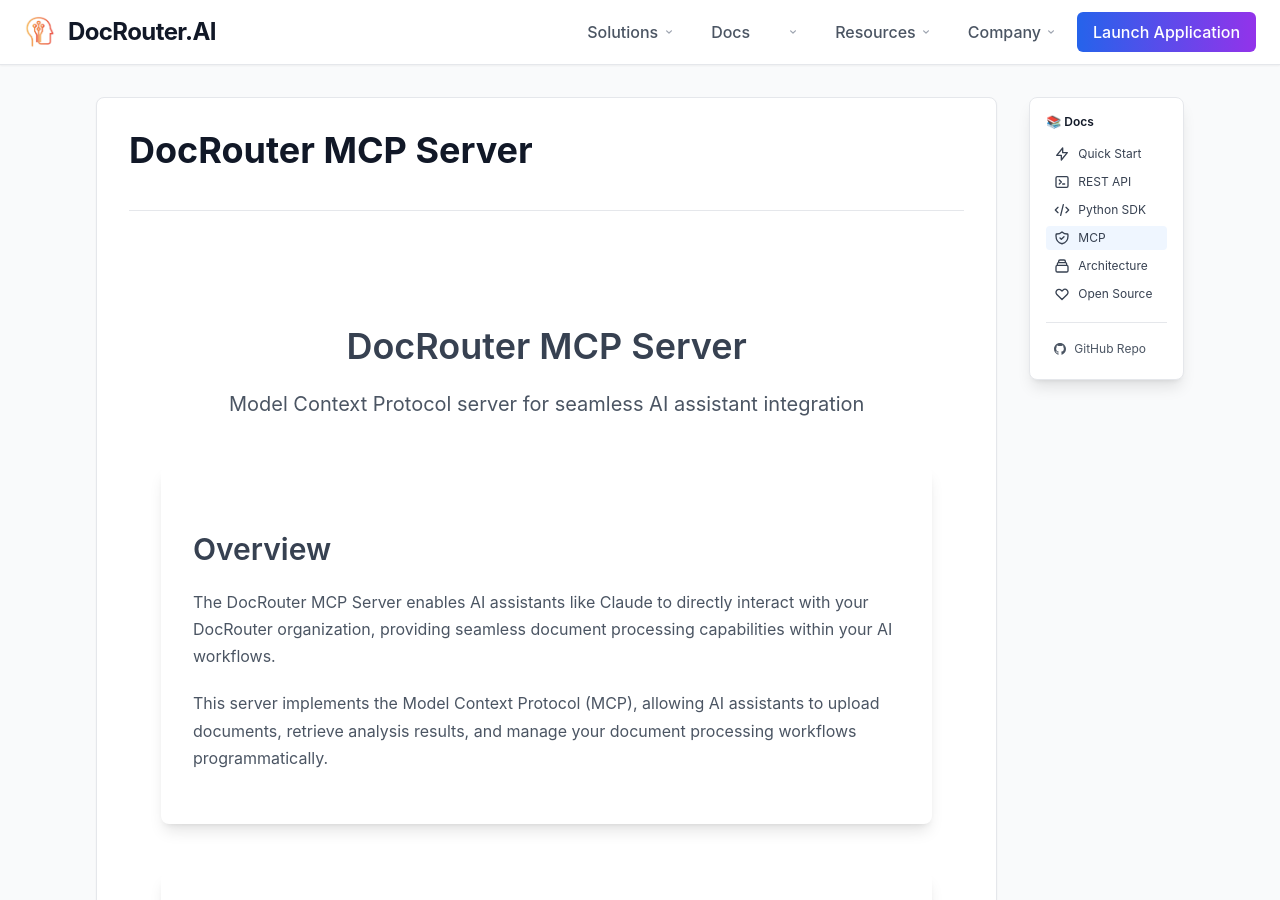
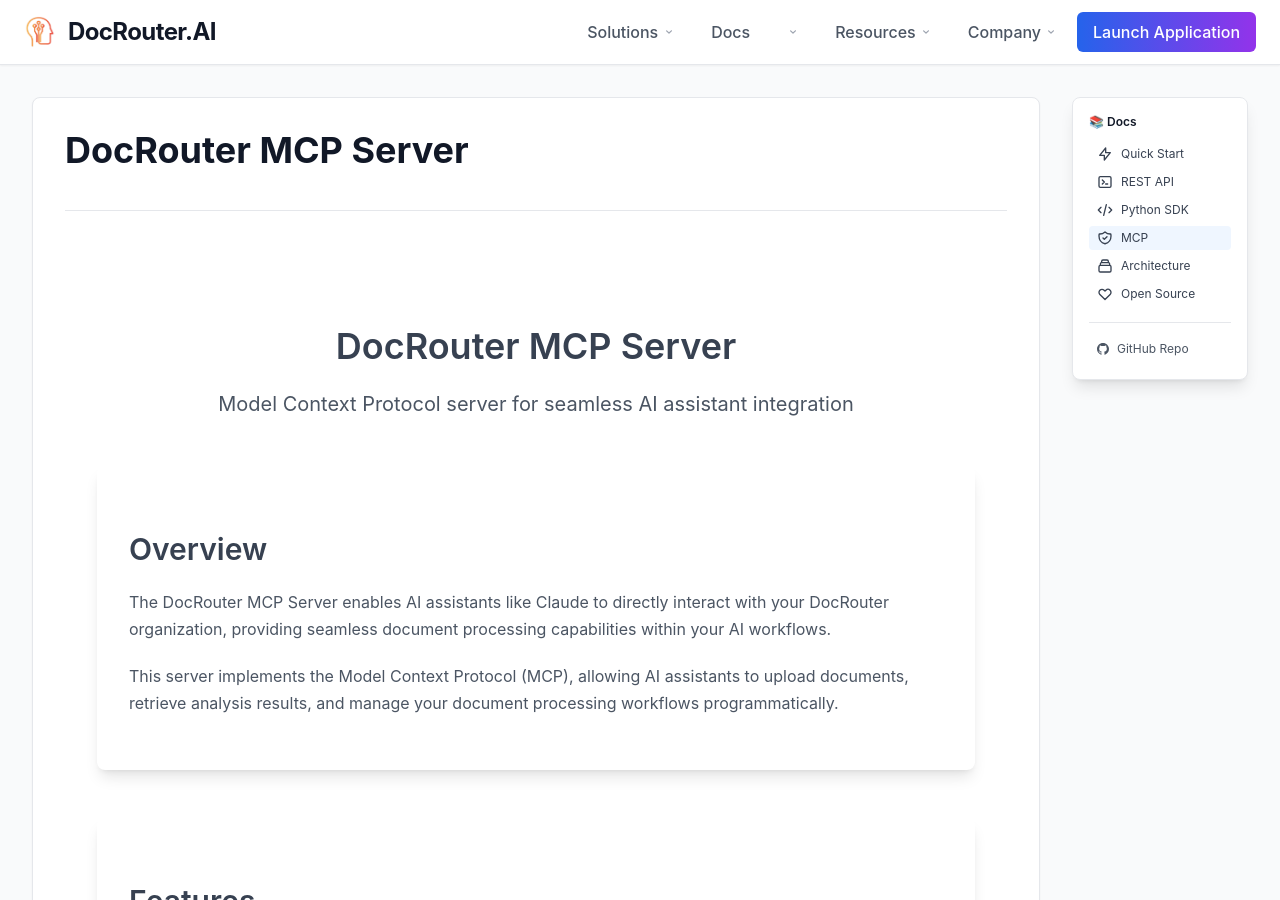
Before and after one commit to analytiq-hub/docrouter.github.io, a Jekyll site: the page built from mcp.md, in a window 1280 px wide and 900 px high. Built offline with Jekyll 4.4.1, drawn with Linux system fonts in a browser that asks for light colours; nearby versions of some CDN libraries.

Commit message:
mcp support

```diff
--- a/_layouts/docs.html
+++ b/_layouts/docs.html
@@ -1,6 +1,14 @@
----
-layout: default
----
+<!DOCTYPE html>
+<html lang="{{ page.lang | default: site.lang | default: "en" }}">
+
+  {%- include head.html -%}
+
+  <body class="bg-gray-50 text-gray-700 font-sans antialiased">
+
+    {%- include header.html -%}
+
+    <main class="min-h-screen" aria-label="Content">
+      <div class="max-w-8xl mx-auto px-4 sm:px-6 lg:px-8 py-8">
         <div class="grid grid-cols-1 lg:grid-cols-6 gap-8">
           <!-- Main content -->
           <div class="lg:col-span-5">
@@ -25,3 +33,12 @@
             </div>
           </div>
         </div>
+      </div>
+    </main>
+
+    {%- include footer.html -%}
+    {%- include enhanced-code-blocks.html -%}
+
+  </body>
+
+</html>
```
Lines whose indentation alone changed are shown as unchanged.
